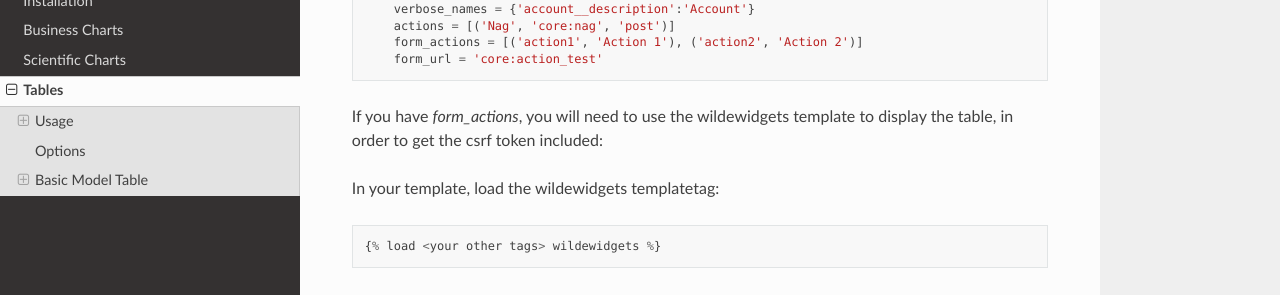
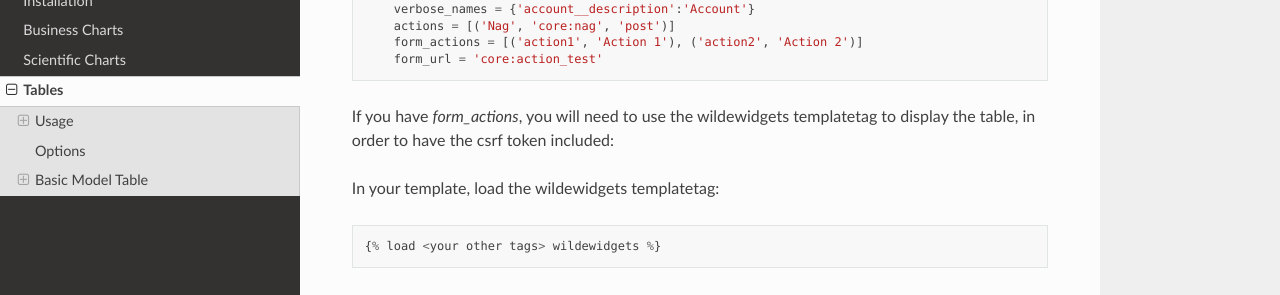
Before and after one commit to caltechads/django-wildewidgets, a Sphinx documentation site: the page built from docs/tables.rst, in a window 1280 px wide and 900 px high, scrolled down 4663 px. Shown: the part 151-446 px from the top of the window. Built offline with Sphinx 7.4.7 and the Read the Docs theme 2.0.0, drawn with Linux system fonts in a browser that asks for light colours.

Commit message:
doc small fix

```diff
--- a/docs/tables.rst
+++ b/docs/tables.rst
@@ -213,7 +213,7 @@ As an example::
             form_actions = [('action1', 'Action 1'), ('action2', 'Action 2')]
             form_url = 'core:action_test'
 
-If you have `form_actions`, you will need to use the wildewidgets template to display the table, in order to get the csrf token included:
+If you have `form_actions`, you will need to use the wildewidgets templatetag to display the table, in order to have the csrf token included:
 
 In your template, load the wildewidgets templatetag::
 
```
